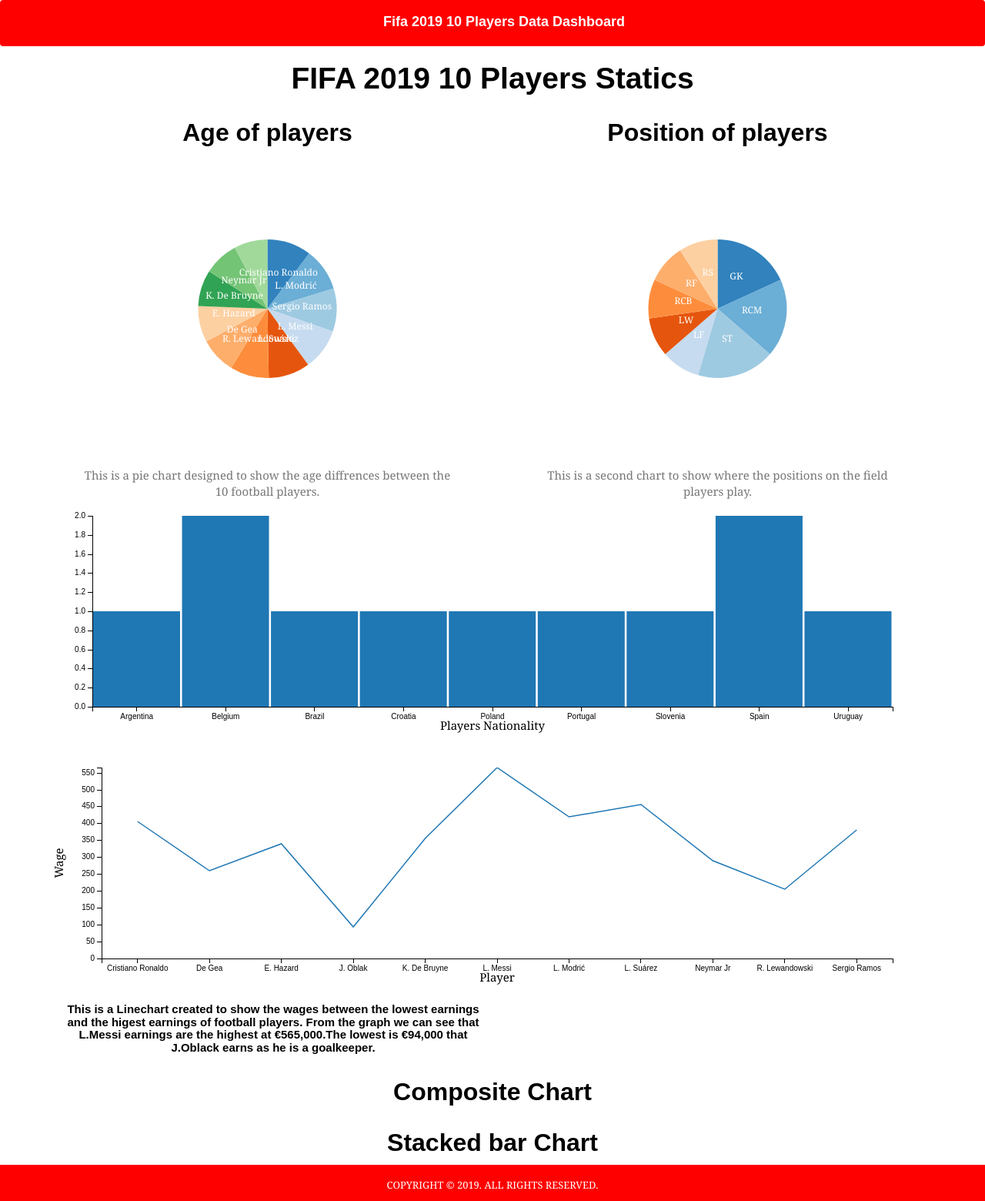
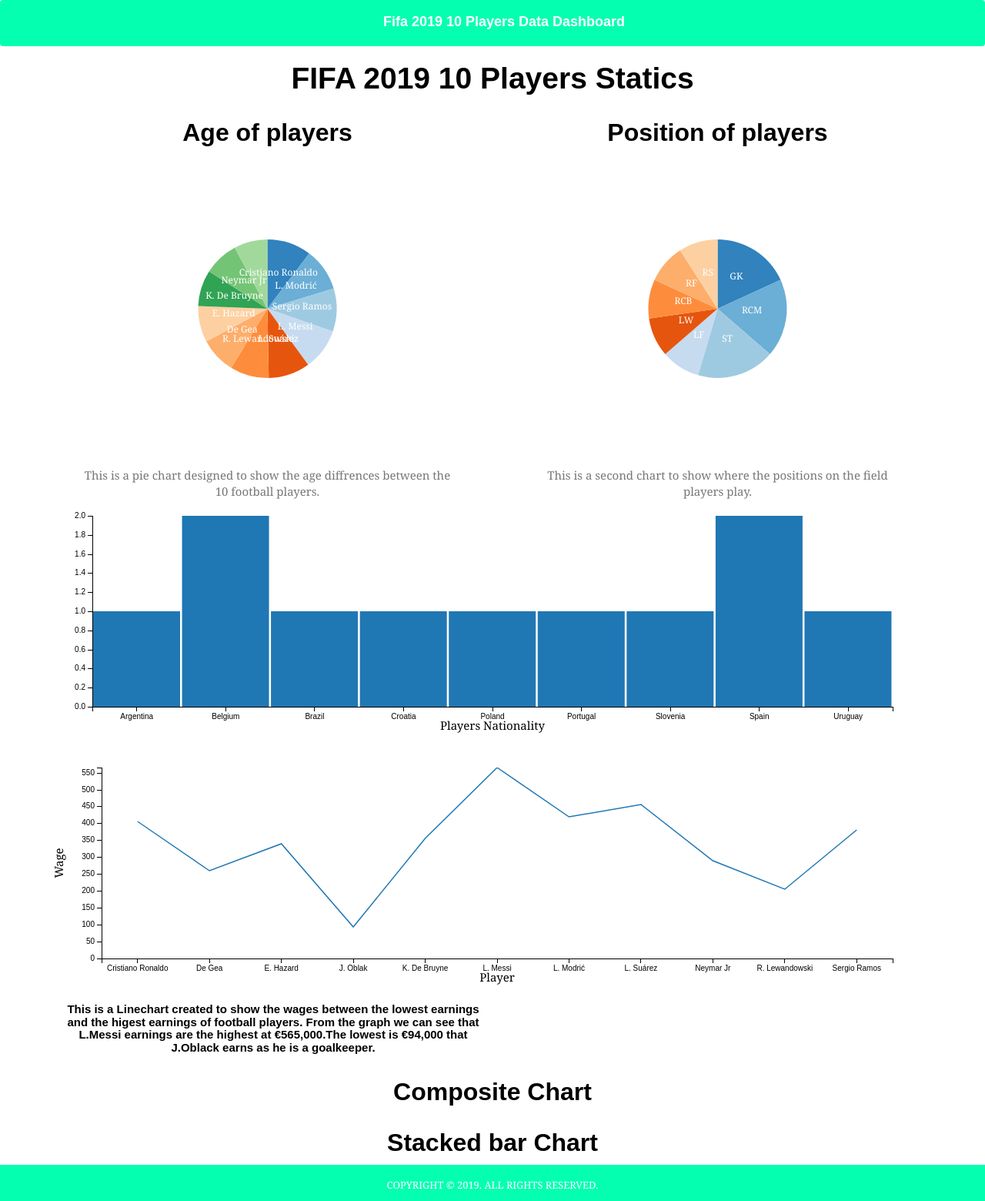
Before and after one commit to Code-Institute-Submissions/data-dashboard-1, a plain HTML site: page index.html in a window 1280 px wide. Shown: the whole page at 77% size. Drawn offline with Linux system fonts and the light colour scheme; a web font is replaced by a local one.

Commit message:
changed background colour for navbar and footer

```diff
--- a/index.html
+++ b/index.html
@@ -21,7 +21,7 @@
         <!----- navbar ------>
 
 
-        <nav class="navbar navbar-light" style="background-color: #FF0000;">
+        <nav class="navbar navbar-light" style="background-color: #05ffb0;">
             <p class="navbar-text">
               <center style="color:white ; margin-top:15px">
                 Fifa 2019 10 Players Data Dashboard
@@ -160,7 +160,7 @@
         <!----- Footer ------>
 
 
-        <footer class="footer text-center" style="background-color: #FF0000;">
+        <footer class="footer text-center" style="background-color: #05ffb0;">
             <div class="container">
                 <p class="footer">
                     <small>
```
